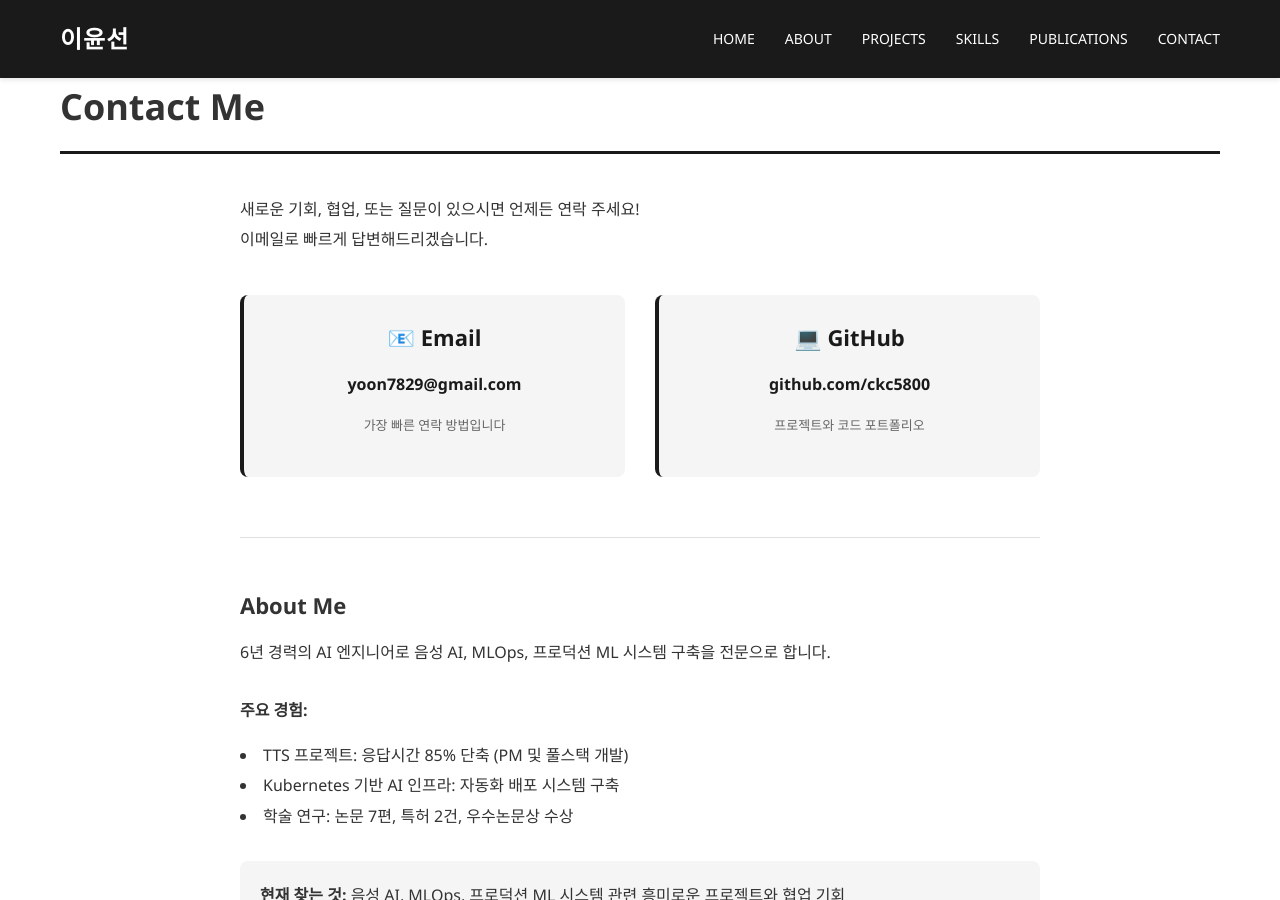
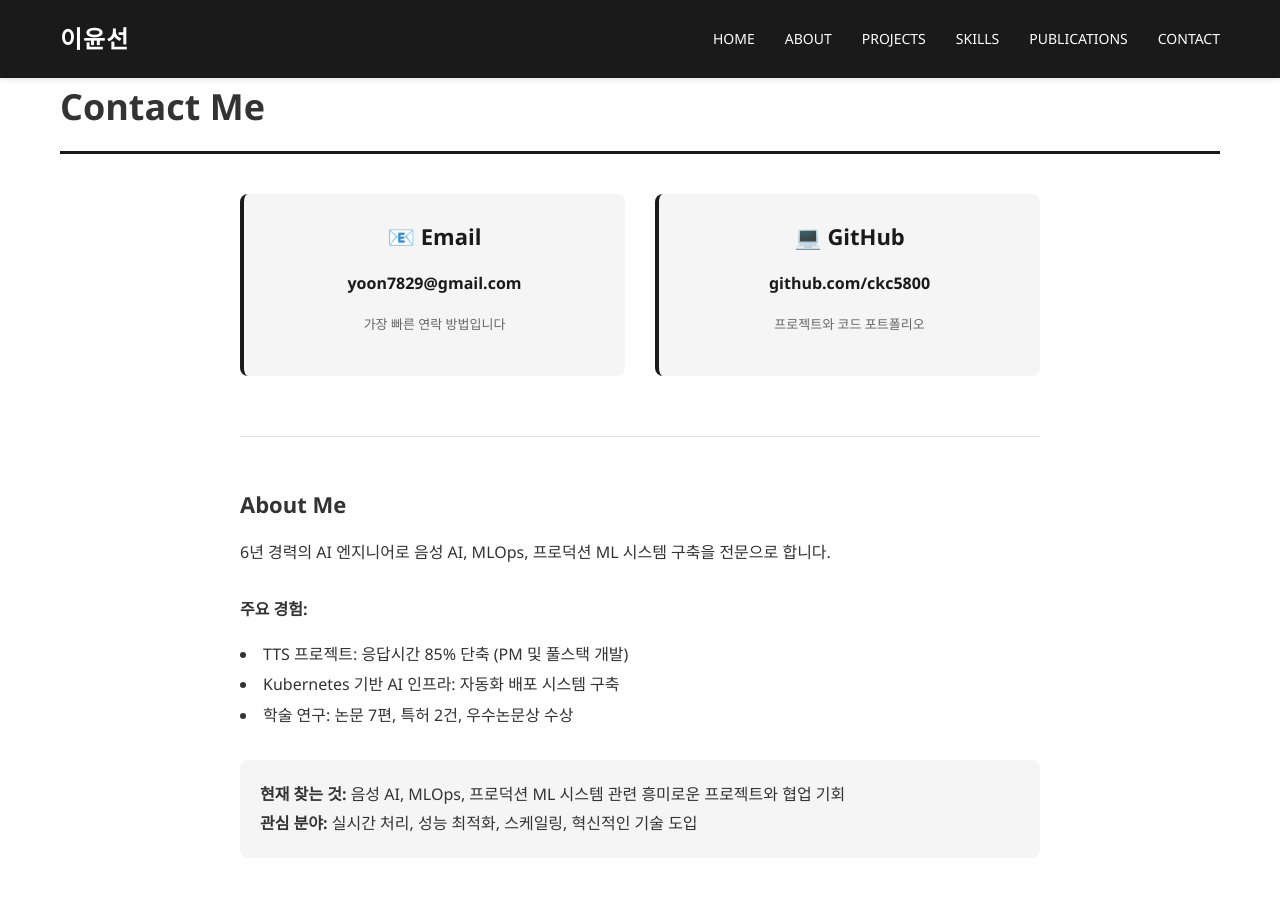
Before and after one commit to ckc5800/ckc5800.github.io, a Jekyll site: the page built from contact.html, in a window 1280 px wide and 900 px high. Built offline with Jekyll 4.4.1, drawn with Linux system fonts in a browser that asks for light colours.

Commit message:
Remove unnecessary intro text from Contact page

```diff
--- a/contact.html
+++ b/contact.html
@@ -6,12 +6,6 @@ title: Contact
 <h2>Contact Me</h2>
 
 <div style="max-width: 800px; margin: 0 auto;">
-    <p style="font-size: 16px; line-height: 1.9; margin-bottom: 40px;">
-        새로운 기회, 협업, 또는 질문이 있으시면 언제든 연락 주세요!
-        <br>
-        이메일로 빠르게 답변해드리겠습니다.
-    </p>
-
     <div style="display: grid; grid-template-columns: repeat(auto-fit, minmax(250px, 1fr)); gap: 30px; margin-bottom: 60px;">
         <div class="skill-category" style="text-align: center;">
             <h3>📧 Email</h3>
```
